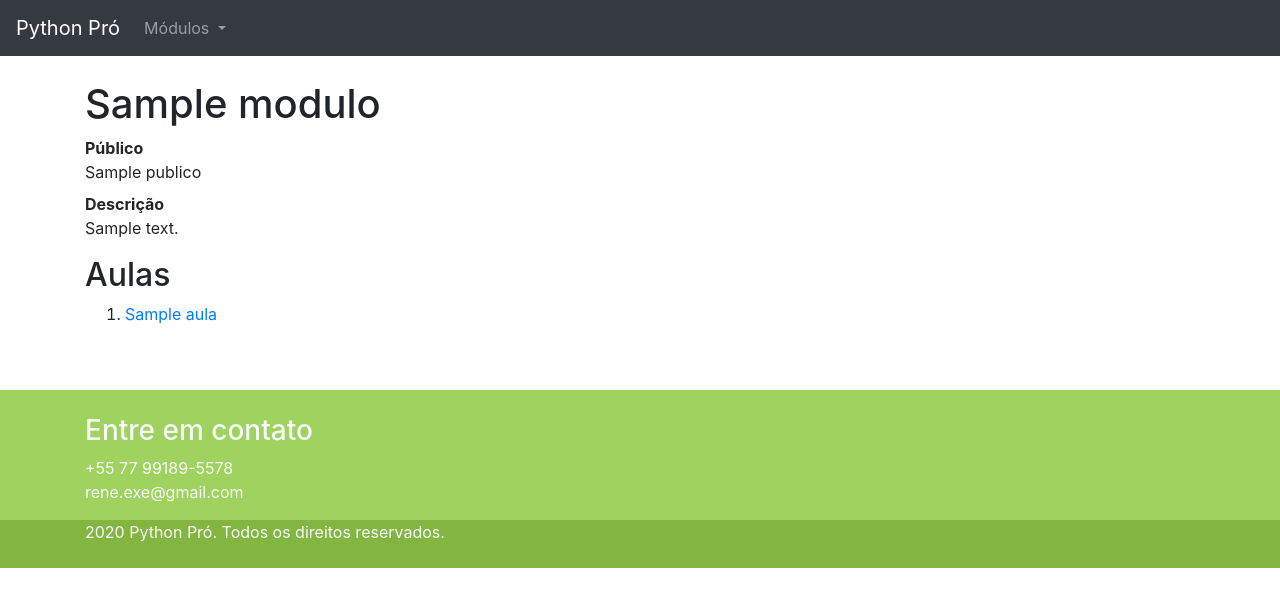
After one commit to renexe/curso-django, a Django app: template pypro/modulos/templates/modulos/indice.html in a window 1280 px wide. The commit adds this page. Shown: the top 607 px of the page. Run offline with Django 3.2, Linux system fonts and the light colour scheme; the template is opened without the code that fills it: most values are stand-ins (such as "Sample title", 1, 10 or a date in 2020); some libraries are stand-ins or nearby versions.

```diff
--- /dev/null
+++ b/pypro/modulos/templates/modulos/indice.html
@@ -0,0 +1,27 @@
+{% extends 'base/base.html' %}
+{% load static %}
+{% block title %}Indice de Módulos{% endblock title %}
+{% block description %}Página com o indice de todos os módulos e suas respectivas aulas{% endblock description %}
+{% block body %}
+<div class="container">
+    {% for modulo in modulos %}
+    <div class="row">
+        <div class="col-md-12">
+            <h1 class="mt-4">{{ modulo.titulo }}</h1>
+            <dl>
+                <dt>Público</dt>
+                <dd>{{ modulo.publico }}</dd>
+                <dt>Descrição</dt>
+                <dd>{{ modulo.descricao }}</dd>
+            </dl>
+            <h2>Aulas</h2>
+            <ol>
+                {% for aula in modulo.aulas %}
+                    <li><a href="{{ aula.get_absolute_url }}">{{ aula.titulo }}</a></li>
+                {% endfor %}
+            </ol>
+        </div>
+    </div>
+    {% endfor %}
+</div>
+{% endblock body %}
--- a/pypro/modulos/urls.py
+++ b/pypro/modulos/urls.py
@@ -6,4 +6,5 @@ app_name = 'modulos'
 urlpatterns = [
     path('<slug:slug>', views.detalhe, name='detalhe'),
     path('aula/<slug:slug>', views.aula, name='aula'),
+    path('', views.indice, name='indice'),
 ]
--- a/pypro/modulos/views.py
+++ b/pypro/modulos/views.py
@@ -1,6 +1,11 @@
 from django.shortcuts import render
 
 from pypro.modulos import facade
+
+
+def indice(request):
+    ctx = {'modulos': facade.listar_modulos_com_aulas()}
+    return render(request, 'modulos/indice.html', ctx)
 
 
 def detalhe(request, slug):
```
Also changed, not shown: pypro/modulos/facade.py (+10 -1 lines), pypro/modulos/templates/modulos/aula_detalhe.html (+7 -0 lines), pypro/modulos/tests/test_aula_detalhe.py (+8 -0 lines), pypro/modulos/tests/test_modulos_indice.py (added, +57 -0 lines).
